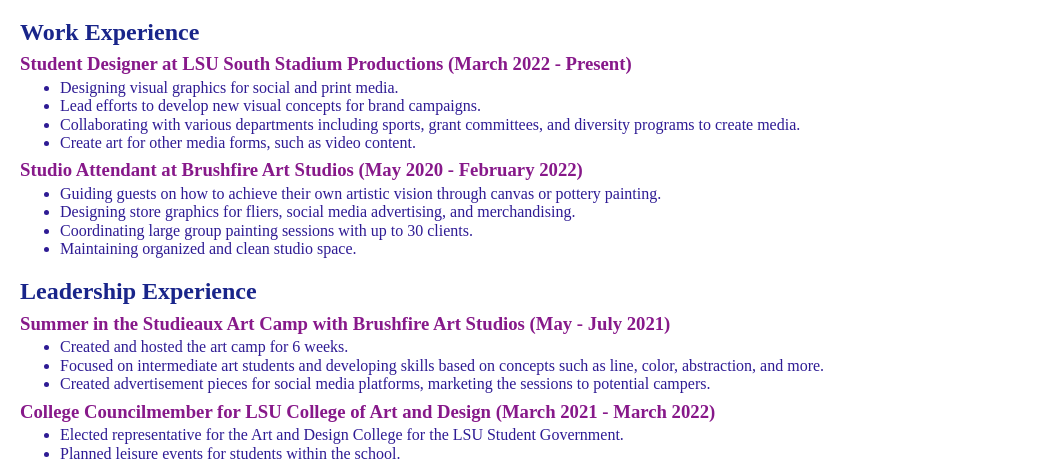
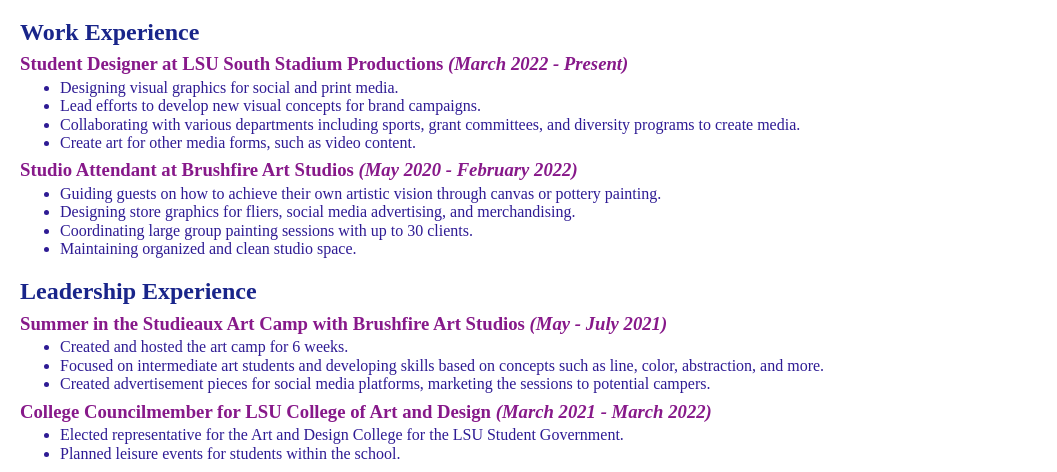
Before and after one commit to nbudde2/NicoBuddeResume, a plain HTML site: page index.html in a window 1280 px wide. Shown: the part 447-919 px from the top of the page, without its empty margins (0-1057 px from the left). Drawn offline with Linux system fonts and the light colour scheme.

Commit message:
Update index.html

```diff
--- a/index.html
+++ b/index.html
@@ -40,14 +40,14 @@
   <p>Graduating May 2023</p>
 
   <h2>Work Experience</h2>
-  <h3>Student Designer at LSU South Stadium Productions (March 2022 - Present)</h3>
+  <h3>Student Designer at LSU South Stadium Productions <em>(March 2022 - Present)</em></h3>
     <ul>
       <li>Designing visual graphics for social and print media.</li>
       <li>Lead efforts to develop new visual concepts for brand campaigns.</li>
       <li>Collaborating with various departments including sports, grant committees, and diversity programs to create media.</li>
       <li>Create art for other media forms, such as video content.</li>
     </ul>
-  <h3>Studio Attendant at Brushfire Art Studios (May 2020 - February 2022)</h3>
+  <h3>Studio Attendant at Brushfire Art Studios <em>(May 2020 - February 2022)</em></h3>
     <ul>
       <li>Guiding guests on how to achieve their own artistic vision through canvas or pottery painting.</li>
       <li>Designing store graphics for fliers, social media advertising, and merchandising.</li>
@@ -56,13 +56,13 @@
     </ul>
 
   <h2>Leadership Experience</h2>
-  <h3>Summer in the Studieaux Art Camp with Brushfire Art Studios (May - July 2021)</h3>
+  <h3>Summer in the Studieaux Art Camp with Brushfire Art Studios <em>(May - July 2021)</em></h3>
     <ul>
       <li>Created and hosted the art camp for 6 weeks.</li>
       <li>Focused on intermediate art students and developing skills based on concepts such as line, color, abstraction, and more.</li>
       <li>Created advertisement pieces for social media platforms, marketing the sessions to potential campers.</li>
     </ul>
-  <h3>College Councilmember for LSU College of Art and Design (March 2021 - March 2022)</h3>
+  <h3>College Councilmember for LSU College of Art and Design <em>(March 2021 - March 2022)</em></h3>
     <ul>
       <li>Elected representative for the Art and Design College for the LSU Student Government.</li>
       <li>Planned leisure events for students within the school.</li>
```
